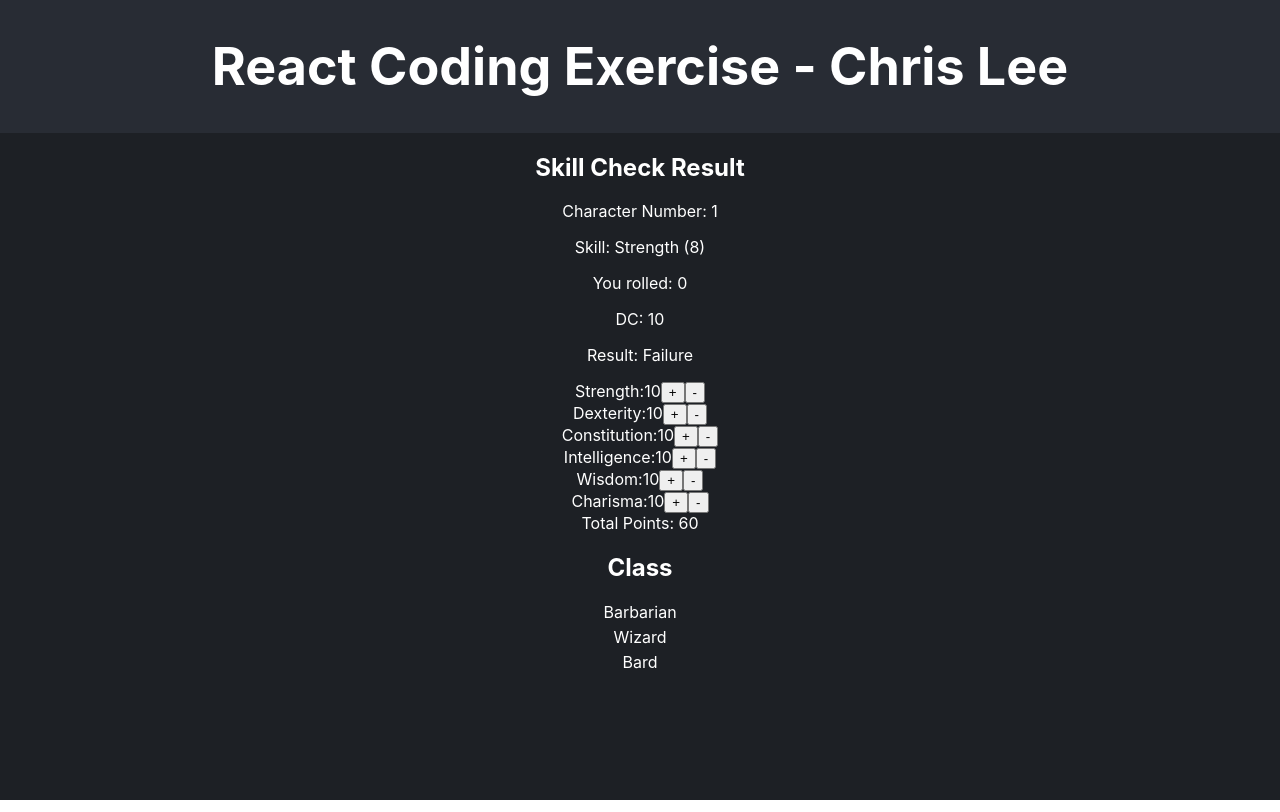
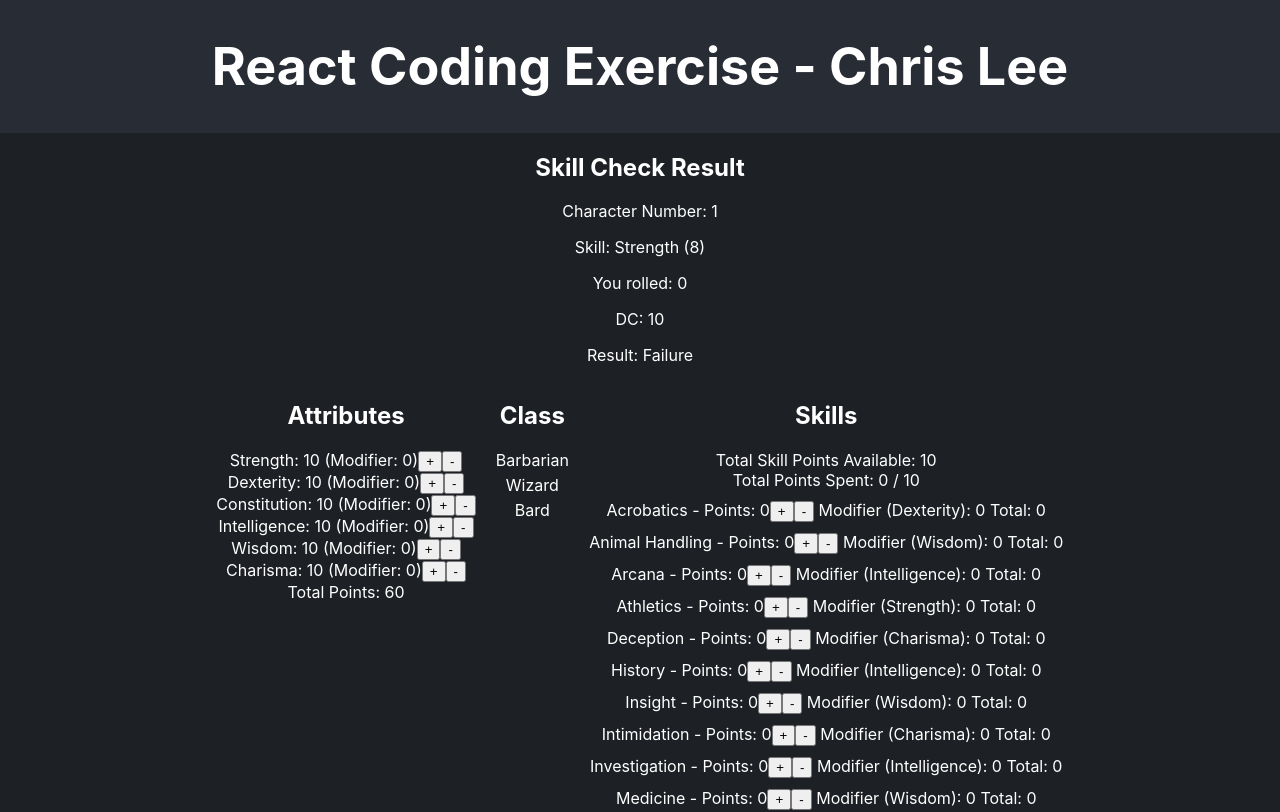
Before and after one commit to teihyung/recruiting-webapp-character, a React (Create React App) app: page / in a window 1280 px wide. Shown: the top 812 px of the page. Built offline with nearby package versions, Linux system fonts and the light colour scheme.

Commit message:
skills are implemented properly based on value of attribute

```diff
--- a/src/App.css
+++ b/src/App.css
@@ -8,6 +8,16 @@
 .App-logo {
   height: 40vmin;
   pointer-events: none;
+}
+
+/* for centering the content */
+.character-page-container {
+  display: flex;
+  flex-direction: row;
+  justify-content: center;
+  align-items: flex-start;
+  gap: 20px;
+  margin: 0 auto;
 }
 
 @media (prefers-reduced-motion: no-preference) {
--- a/src/component/Attribute.tsx
+++ b/src/component/Attribute.tsx
@@ -6,28 +6,36 @@ interface AttributeProps {
     setAttributes: React.Dispatch<React.SetStateAction<Character>>;
 }
 
+const maxPoints = 70;
+const minPoints = 7;
+
+const calculateModifier = (value: number) => {
+    return Math.floor((value - 10) / 2);
+};
+
 export const Attribute: React.FC<AttributeProps> = ({ attributes, setAttributes }) => {
     const totalPoints = Object.values(attributes).reduce((acc, value) => acc + value, 0);
 
     const handleIncrement = (key: keyof Character) => {
-        if (totalPoints < 70) {
+        if (totalPoints < maxPoints) {
             setAttributes((prev) => ({ ...prev, [key]: prev[key] + 1 }));
         }
     };
 
     const handleDecrement = (key: keyof Character) => {
-        if (attributes[key] > 0) {
+        if (attributes[key] > minPoints) {
             setAttributes((prev) => ({ ...prev, [key]: prev[key] - 1 }));
         }
     };
 
     return (
         <div>
+            <h2>Attributes</h2>
             {Object.entries(attributes).map(([key, value]) => (
                 <div key={key}>
                     <div>
-                        {key}:
-                        {value}
+                        {key}: {value}
+                        <span> (Modifier: {calculateModifier(value)})</span>
                         <button onClick={() => handleIncrement(key as keyof Character)}>+</button>
                         <button onClick={() => handleDecrement(key as keyof Character)}>-</button>
                     </div>
--- a/src/component/ChracterPage.tsx
+++ b/src/component/ChracterPage.tsx
@@ -2,6 +2,7 @@ import React, { useState } from 'react';
 import { Attribute } from './Attribute';
 import { Class } from './Class';
 import { Character } from '../consts';
+import Skills from './Skill';
 
 export const CharacterPage: React.FC<{ character: Character }> = ({ character }) => {
     const [attributes, setAttributes] = useState<Character>({
@@ -14,9 +15,10 @@ export const CharacterPage: React.FC<{ character: Character }> = ({ character })
     });
 
     return (
-        <div>
+        <div className="character-page-container">
             <Attribute attributes={attributes} setAttributes={setAttributes} />
             <Class character={attributes} />
-        </div>
+            <Skills attributes={attributes} />
+    </div>
     );
 };
--- a/src/component/Skill.tsx
+++ b/src/component/Skill.tsx
@@ -0,0 +1,63 @@
+import React, { useState } from 'react';
+import { Character, SKILL_LIST } from '../consts';
+
+interface SkillsProps {
+    attributes: Character;
+}
+
+const calculateModifier = (value: number) => {
+    return Math.floor((value - 10) / 2);
+};
+
+export const Skills: React.FC<SkillsProps> = ({ attributes }) => {
+    const totalModifiers = Object.keys(attributes).reduce((acc, key) => {
+        return acc + calculateModifier(attributes[key as keyof Character]);
+    }, 0);
+
+
+    const skillPointsAvailable = 10 + (4 * totalModifiers);
+
+    const [pointsSpent, setPointsSpent] = useState<Record<string, number>>(
+        Object.fromEntries(SKILL_LIST.map(skill => [skill.name, 0]))
+    );
+
+    const totalPointsSpent = Object.values(pointsSpent).reduce((acc, points) => acc + points, 0);
+
+    const handleIncrement = (skillName: string) => {
+        if (totalPointsSpent < skillPointsAvailable) {
+            setPointsSpent(prev => ({ ...prev, [skillName]: prev[skillName] + 1 }));
+        }
+    };
+
+    const handleDecrement = (skillName: string) => {
+        if (pointsSpent[skillName] > 0) {
+            setPointsSpent(prev => ({ ...prev, [skillName]: prev[skillName] - 1 }));
+        }
+    };
+
+    return (
+        <div>
+            <h2>Skills</h2>
+            <div>Total Skill Points Available: {skillPointsAvailable}</div>
+            <div>Total Points Spent: {totalPointsSpent} / {skillPointsAvailable}</div>
+            {SKILL_LIST.map(skill => {
+                const modifier = calculateModifier(attributes[skill.attributeModifier as keyof Character]);
+                const totalSkillValue = pointsSpent[skill.name] + modifier;
+
+                return (
+                    <div key={skill.name} style={{ margin: '10px 0' }}>
+                        <div>
+                            {skill.name} - Points: {pointsSpent[skill.name]}
+                            <button onClick={() => handleIncrement(skill.name)} disabled={totalPointsSpent >= skillPointsAvailable}>+</button>
+                            <button onClick={() => handleDecrement(skill.name)}>-</button>
+                            <span> Modifier ({skill.attributeModifier}): {modifier}</span>
+                            <span> Total: {totalSkillValue}</span>
+                        </div>
+                    </div>
+                );
+            })}
+        </div>
+    );
+};
+
+export default Skills;
```
Also changed, not shown: src/App.tsx (+1 -13 lines).
